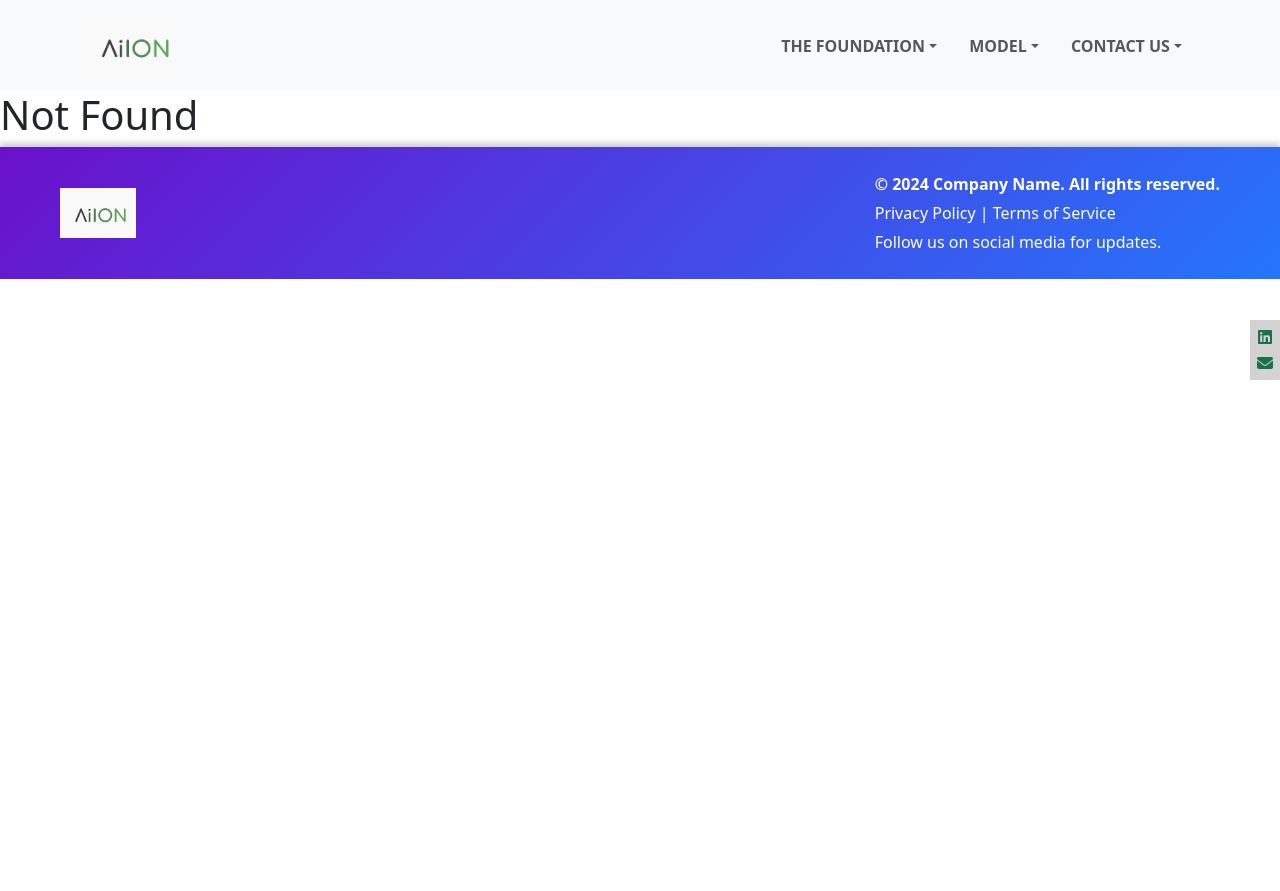
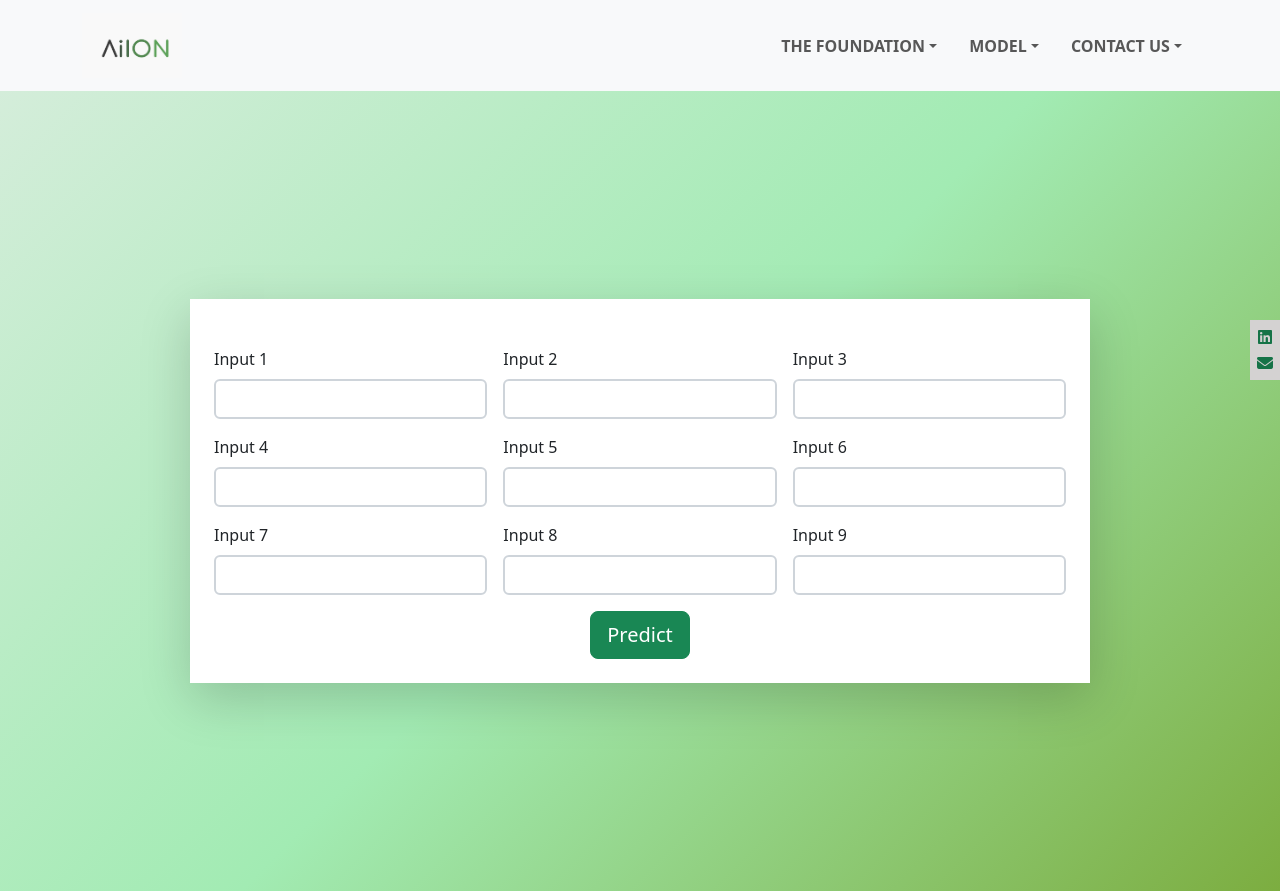
Before and after one commit to Mohabyoussef09/aiion, a React (Vite) app in the folder aiion-project/: page /single in a window 1280 px wide. Before the commit this address had no page. Before the commit the page ends 800 px from the top, so only its background shows below. Built offline with nearby package versions, Linux system fonts and the light colour scheme.

Commit message:
single inputs design done

```diff
--- a/aiion-project/package.json
+++ b/aiion-project/package.json
@@ -13,6 +13,7 @@
     "@fortawesome/fontawesome-free": "^6.6.0",
     "axios": "^1.7.4",
     "bootstrap": "^5.3.3",
+    "formik": "^2.4.6",
     "react": "^18.3.1",
     "react-dom": "^18.3.1",
     "react-router-dom": "^6.26.1"
--- a/aiion-project/src/App.jsx
+++ b/aiion-project/src/App.jsx
@@ -5,6 +5,7 @@ import Home from './Components/Home/Home';
 import About from './Components/About/About';
 import History from './Components/History/History';
 import NotFound from './Components/NotFound/NotFound';
+import SingleInput from './Components/SingleInput/SingleInput';
 
 
 let x = createBrowserRouter([
@@ -12,6 +13,7 @@ let x = createBrowserRouter([
     {index: true , element: <Home/>},
     {path: 'about' , element: <About/>},
     {path: 'history' , element: <History/>},
+    {path: 'single' , element: <SingleInput/>},
     {path: '*' , element: <NotFound />}
   ]}
 ])
--- /dev/null
+++ b/aiion-project/src/Components/Button/Button.jsx
@@ -0,0 +1,14 @@
+function Button() {
+  return (
+    <>
+      <div className="text-center p-5">
+        <a href="/about" className="btn-gradient">
+          <i className="fas fa-arrow-right button-icon"></i>{" "}
+          Go to Another Page
+        </a>
+      </div>
+    </>
+  );
+}
+
+export default Button;
--- a/aiion-project/src/Components/Home/Home.jsx
+++ b/aiion-project/src/Components/Home/Home.jsx
@@ -2,27 +2,24 @@
 import React, { useEffect, useState } from "react";
 import img from "../../assets/images/data.webp";
 
-
 function Home() {
-
-
-    let [fileContent, setFileContent] = useState('');
+  let [fileContent, setFileContent] = useState("");
 
   useEffect(() => {
-      fetch('./file.txt')
+    fetch("./file.txt")
       .then((response) => response.text())
       .then((text) => {
         setFileContent(text);
       })
       .catch((error) => {
-          console.error('Error fetching the text file:', error);
+        console.error("Error fetching the text file:", error);
       });
   }, []);
 
   return (
     <>
-      <div className="container py-5">
-        <div className="row py-5">
+      <div className="container">
+        <div className="row">
           <div className="col-md-6 d-flex flex-column justify-content-center">
             <p className="fs-4 fw-bold">
               Lorem ipsum dolor sit amet consectetur adipisicing elit. Modi ad
@@ -36,7 +33,7 @@ function Home() {
             </p>
 
             <a href="#link" className="btn btn-success w-20">
-              <i className="fas fa-arrow-right me-2"/>
+              <i className="fas fa-arrow-right me-2" />
               Click here
             </a>
           </div>
@@ -73,7 +70,6 @@ function Home() {
                 <i className="fas fa-arrow-right me-2" />
                 Click here
               </a>
-
             </div>
             <div className="col-md-6 py-5 text-center">
               <i className="fa-solid fa-bullseye mx-auto ic"></i>
@@ -103,57 +99,6 @@ function Home() {
         </div>
       </div>
 
-      {/* <div classname="info bg-body-tertiary">
-  <div classname="container">
-    <div classname="row">
-      <div classname="col-md-6 py-5 text-center">
-        <i classname="fa-solid fa-globe mx-auto" />
-        <h2>
-          Lorem ipsum dolor sit amet consectetur adipisicing elit. Quae, magnam?
-        </h2>
-        <p>
-          Lorem ipsum dolor sit amet consectetur adipisicing elit. Iste commodi
-          laborum error aliquam modi cum nostrum iusto blanditiis. Quo ad maxime
-          atque officia maiores excepturi error repellat sunt ratione omnis,
-          quia voluptatibus libero, dignissimos mollitia. Sequi, nihil quis.
-          Dicta architecto eveniet odit quo itaque dignissimos voluptas alias
-          laborum facilis nemo?
-        </p>
-        <p>
-          Lorem ipsum dolor sit amet consectetur adipisicing elit. Magni
-          accusamus, natus tenetur neque non libero eaque atque nemo nostrum!
-          Omnis!
-        </p>
-        <a href className="btn btn-success btn-icon">
-          <i className="fa-solid fa-arrow-right" /> Learn More
-        </a>
-      </div>
-      <div classname="col-md-6 py-5 text-center">
-        <i classname="fa-solid fa-bullseye mx-auto" />
-        <h2>
-          Lorem ipsum dolor sit amet consectetur adipisicing elit. Quae, magnam?
-        </h2>
-        <p>
-          Lorem ipsum dolor sit amet consectetur adipisicing elit. Iste commodi
-          laborum error aliquam modi cum nostrum iusto blanditiis. Quo ad maxime
-          atque officia maiores excepturi error repellat sunt ratione omnis,
-          quia voluptatibus libero, dignissimos mollitia. Sequi, nihil quis.
-          Dicta architecto eveniet odit quo itaque dignissimos voluptas alias
-          laborum facilis nemo?
-        </p>
-        <p>
-          Lorem ipsum dolor sit amet consectetur adipisicing elit. Magni
-          accusamus, natus tenetur neque non libero eaque atque nemo nostrum!
-          Omnis!
-        </p>
-        <a className="btn btn-success btn-icon">
-          <i className="fa-solid fa-arrow-right" /> Learn More
-        </a>
-      </div>
-    </div>
-  </div>
-</div> */}
-
       <div className="counter text-center py-5">
         <div className="container py-5">
           <div className="col-md-12 py-5">
--- a/aiion-project/src/Components/Layout/Layout.jsx
+++ b/aiion-project/src/Components/Layout/Layout.jsx
@@ -5,6 +5,7 @@ import Footer from './../Footer/Footer';
 import { Outlet } from 'react-router-dom';
 
 import SideBar from './../SideBar/SideBar';
+import Button from '../Button/Button';
 
 
 
@@ -17,7 +18,10 @@ function Layout() {
 
         <Outlet/>
 
-        <Footer/>
+
+        {/* <Button/> */}
+
+        {/* <Footer/> */}
         </>
     );
 }
--- a/aiion-project/src/Components/Navbar/Navbar.jsx
+++ b/aiion-project/src/Components/Navbar/Navbar.jsx
@@ -1,7 +1,7 @@
 /* eslint-disable no-unused-vars */
 
 import { React } from "react";
-import { NavLink } from "react-router-dom";
+import { Link } from "react-router-dom";
 
 import logo from "../../assets/images/logo.jpg";
 
@@ -36,14 +36,14 @@ function Navbar() {
                 </a>
                 <ul className="dropdown-menu">
                   <li>
-                    <NavLink to={"/about"} className="dropdown-item">
+                    <Link to={"/about"} className="dropdown-item">
                       About
-                    </NavLink>
+                    </Link>
                   </li>
                   <li>
-                    <NavLink to={"/history"} className="dropdown-item">
+                    <Link to={"/history"} className="dropdown-item">
                       History
-                    </NavLink>
+                    </Link>
                   </li>
                 </ul>
               </li>
@@ -58,14 +58,14 @@ function Navbar() {
                 </a>
                 <ul className="dropdown-menu">
                   <li>
-                    <NavLink to={"/about"} className="dropdown-item">
+                    <Link to={"/single"} className="dropdown-item">
                       Single Input
-                    </NavLink>
+                    </Link>
                   </li>
                   <li>
-                    <NavLink to={"/hisotry"} className="dropdown-item">
+                    <Link to={"/hisotry"} className="dropdown-item">
                       Multi Inputs
-                    </NavLink>
+                    </Link>
                   </li>
                 </ul>
               </li>
@@ -80,9 +80,9 @@ function Navbar() {
                 </a>
                 <ul className="dropdown-menu">
                   <li>
-                    <NavLink to={"/about"} className="dropdown-item">
+                    <Link to={"/about"} className="dropdown-item">
                       FAQs
-                    </NavLink>
+                    </Link>
                   </li>
                 </ul>
               </li>
--- a/aiion-project/src/Components/SideBar/SideBar.jsx
+++ b/aiion-project/src/Components/SideBar/SideBar.jsx
@@ -1,12 +1,10 @@
 /* eslint-disable no-unused-vars */
-import React from 'react';
-
+import React from "react";
 
 function SideBar() {
   return (
     <>
-
-    {/* <div className='sideBar d-flex flex-column text-center justify-content-center'>
+      <div className="sideBar d-flex flex-column text-center justify-content-center">
         <a
           href="https://www.linkedin.com/in/ali-ayman-bb8260292/"
           target="_blank"
@@ -15,31 +13,10 @@ function SideBar() {
           <i className="fa-brands fa-linkedin"></i>
         </a>
 
-        <a
-            href="mailto:aliaymann12@gmail.com"
-        >
-            <i className="fa-solid fa-envelope"></i>
-        </a>
-    </div> */}
-
-
-
-<div className='sideBar d-flex flex-column text-center justify-content-center'>
-    <a
-        href="https://www.linkedin.com/in/ali-ayman-bb8260292/"
-        target="_blank"
-        rel="noopener noreferrer"
-    >
-        <i className="fa-brands fa-linkedin"></i>
-    </a>
-
-    <a
-        href="mailto:aliaymann12@gmail.com?subject=Hello%20Ali&body=I%20would%20like%20to%20connect%20with%20you."
-    >
+        <a href="mailto:aliaymann12@gmail.com?subject=Hello%20Ali&body=I%20would%20like%20to%20connect%20with%20you.">
           <i className="fa-solid fa-envelope"></i>
         </a>
       </div>
-
     </>
   );
 }
--- /dev/null
+++ b/aiion-project/src/Components/SingleInput/SingleInput.jsx
@@ -0,0 +1,76 @@
+import React from "react";
+
+function SingleInput() {
+  return (
+    <>
+      <div className="form-container">
+        <div className="form-box shadow-lg p-4">
+          <h2 className="mb-4"></h2>
+          <form className="row g-3">
+            <div className="col-md-4">
+              <label htmlFor="input1" className="form-label">
+                Input 1
+              </label>
+              <input type="text" className="form-control" id="input1" />
+            </div>
+            <div className="col-md-4">
+              <label htmlFor="input2" className="form-label">
+                Input 2
+              </label>
+              <input type="text" className="form-control" id="input2" />
+            </div>
+            <div className="col-md-4">
+              <label htmlFor="input3" className="form-label">
+                Input 3
+              </label>
+              <input type="text" className="form-control" id="input3" />
+            </div>
+            <div className="col-md-4">
+              <label htmlFor="input4" className="form-label">
+                Input 4
+              </label>
+              <input type="text" className="form-control" id="input4" />
+            </div>
+            <div className="col-md-4">
+              <label htmlFor="input5" className="form-label">
+                Input 5
+              </label>
+              <input type="text" className="form-control" id="input5" />
+            </div>
+            <div className="col-md-4">
+              <label htmlFor="input6" className="form-label">
+                Input 6
+              </label>
+              <input type="text" className="form-control" id="input6" />
+            </div>
+            <div className="col-md-4">
+              <label htmlFor="input7" className="form-label">
+                Input 7
+              </label>
+              <input type="text" className="form-control" id="input7" />
+            </div>
+            <div className="col-md-4">
+              <label htmlFor="input8" className="form-label">
+                Input 8
+              </label>
+              <input type="text" className="form-control" id="input8" />
+            </div>
+            <div className="col-md-4">
+              <label htmlFor="input9" className="form-label">
+                Input 9
+              </label>
+              <input type="text" className="form-control" id="input9" />
+            </div>
+            <div className="text-center">
+              <button type="submit" className="btn btn-success btn-lg">
+                Predict
+              </button>
+            </div>
+          </form>
+        </div>
+      </div>
+    </>
+  );
+}
+
+export default SingleInput;
--- a/aiion-project/src/index.css
+++ b/aiion-project/src/index.css
@@ -142,3 +142,62 @@
     margin-bottom: 20px;
   }
 }
+
+
+/* GradientButton.css */
+.btn-gradient {
+  display: inline-flex;
+  align-items: center;
+  padding: 12px 24px;
+  border-radius: 50px;
+  background: linear-gradient(135deg, #1f698b 0%, #237ec0 100%);
+  color: white;
+  text-decoration: none;
+  transition: transform 0.3s ease, box-shadow 0.3s ease;
+  box-shadow: 0 5px 15px rgba(0, 0, 0, 0.2);
+}
+
+.btn-gradient .button-icon {
+  margin-right: 10px;
+}
+
+.btn-gradient:hover {
+  box-shadow: 0 10px 20px rgba(0, 0, 0, 0.3);
+}
+
+.btn-gradient:active {
+  box-shadow: 0 5px 15px rgba(0, 0, 0, 0.2);
+}
+
+
+
+/* ========================================================= */
+
+
+
+/* Background gradient leaning towards light greens */
+.form-container {
+  background: linear-gradient(135deg, #d4edda, #a2ebb3, #7cad40);
+  min-height: 100vh;
+  display: flex;
+  justify-content: center;
+  align-items: center;
+}
+
+/* Form box styling */
+.form-box {
+  background-color: #ffffff;
+  max-width: 900px;
+  box-shadow: 0 5px 15px rgba(0, 0, 0, 0.1);
+}
+
+/* Input field styling */
+.form-control {
+  border: 2px solid #ced4da;
+  transition: all 0.3s ease;
+}
+
+.form-control:focus {
+  border-color: #28a745;
+  box-shadow: 0 0 5px rgba(40, 167, 69, 0.5);
+}
```
Also changed, not shown: 1 other file (tests, documents, lock files or other folders). Lines whose indentation alone changed are shown as unchanged.
